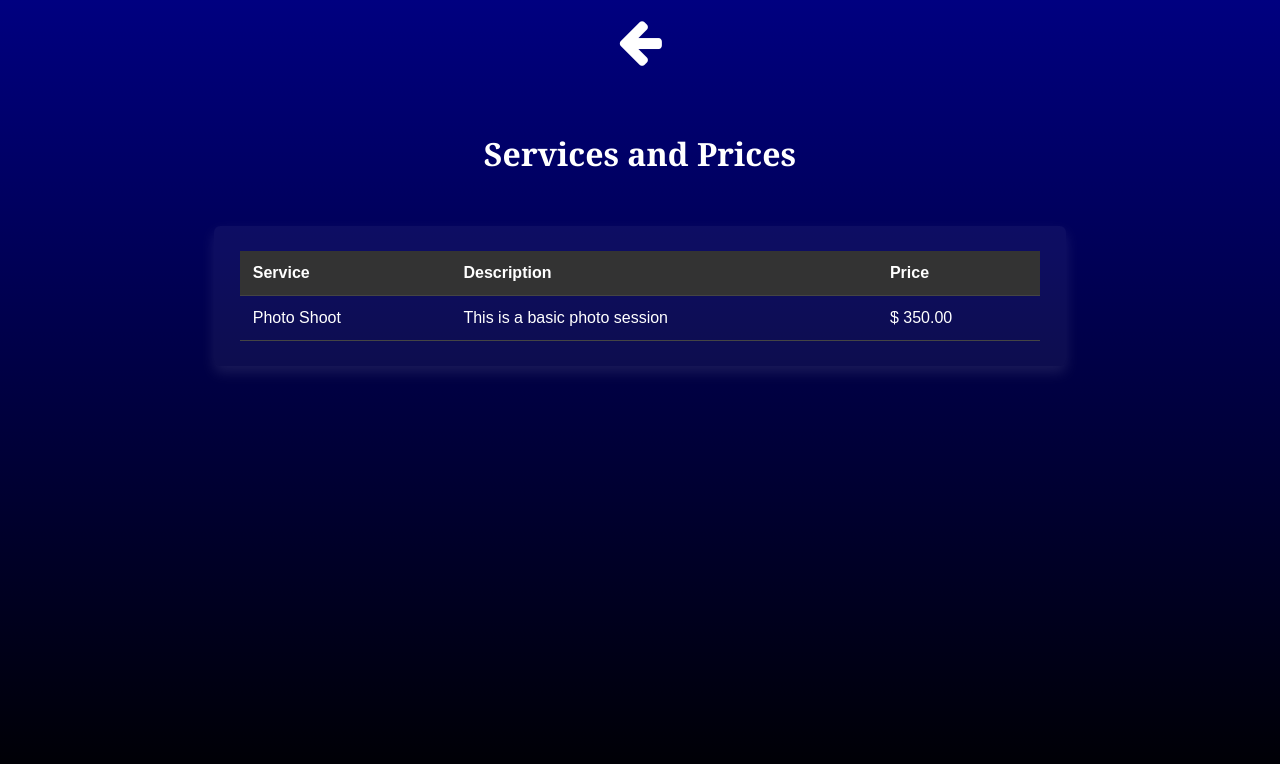
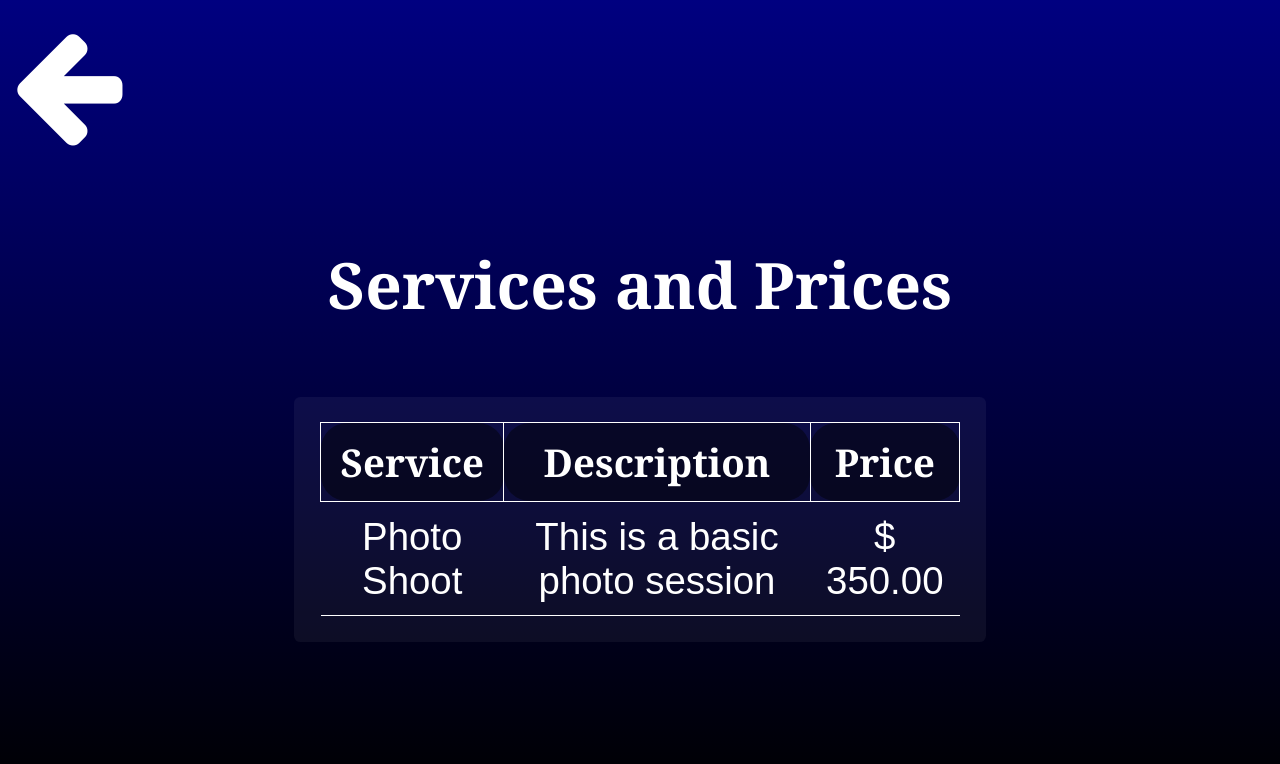
Before and after one commit to kingmawuko/PhotographyPortfolio, a Django app: page /Price/ in a window 1280 px wide. Shown: the top 764 px of the page. Run offline with Django 4.2, Linux system fonts and the light colour scheme; data comes from the database, SQL or seed files in the repository.

Commit message:
checkpoint

```diff
--- a/Base/templates/Base/Completed.html
+++ b/Base/templates/Base/Completed.html
@@ -80,7 +80,8 @@
 .Completed{width: 100%;}
 .Partial{width: 15%;}
 .Return{font-size: 8vw; cursor: pointer; color: white; margin: 2vw;}
- body {background-color: black;color: white;font-size: 5vw;margin: 0;padding: 0;}
+body {
+  background: linear-gradient(to bottom, navy, black);font-family: Arial, sans-serif;min-height: 100vh;margin: 0;padding: 0;}
 .container {display: flex;flex-direction: column;align-items: center;padding: 5vw;}
 .header {display: flex;justify-content: space-between;width: 100%; margin-bottom: 5vw;}
 .return-btn {color: wheat;font-size: 8vw;cursor: pointer;}
--- a/Base/templates/Base/Policy.html
+++ b/Base/templates/Base/Policy.html
@@ -17,9 +17,9 @@
       {% if Info %}
       {% for i in Info %}
 
-      <h1 style="color: white;font-size: 8vw;text-align: center;"> {{i.Title}}</h1>
+      <h1 style="color: white;font-size: 8vw;text-align: center; font-family: Georgia, 'Times New Roman', Times, serif;"> {{i.Title}}</h1>
 
-      <h2 style="color: white;font-size: 5vw;text-align: center; margin-bottom: 6vw;"> {{i.Description}}</h2>
+      <h2 style="color: white;font-size: 5vw;text-align: center; margin-bottom: 6vw; font-family: Georgia, 'Times New Roman', Times, serif;"> {{i.Description}}</h2>
 
 
       {% endfor %}
--- a/Base/templates/Base/Price.html
+++ b/Base/templates/Base/Price.html
@@ -62,8 +62,8 @@
     }
 
     .return-btn-container {
-        text-align: center;
-        font-size: 4vw;
+
+        font-size: 10vw;
         padding: 1vw;
     }
 
@@ -74,11 +74,11 @@
 
     .container {
         width: 90vw;
-        max-width: 800px;
+        max-width: 50vw;
         margin: 2vw auto;
         background-color: rgba(255, 255, 255, 0.05);
         border-radius: 0.5vw;
-        box-shadow: 0 0.5vw 1vw rgba(255, 255, 255, 0.1);
+
     }
 
     .table-container {
@@ -86,7 +86,7 @@
     }
 
 
-    h1{color: white;font-family: Georgia, 'Times New Roman', Times, serif;}
+    h1{color: white;font-family: Georgia, 'Times New Roman', Times, serif;font-size: 5vw;}
 
     table {
         width: 100%;
@@ -96,12 +96,19 @@
 
     th, td {
         padding: 1vw;
-        text-align: left;
-        border-bottom: 1px solid #444;
+        text-align: center;
+        border-bottom: 1px solid #ffffff;
+        font-size: 3vw;
+
     }
 
     th {
-        background-color: #333;
+        background-color: #00000072;
+        border: solid .1vw white;
+        border-radius: 2vw;
+        text-align: center;
+        font-size: 3vw;
+        font-family: Georgia, 'Times New Roman', Times, serif;
     }
 
     .additional-features {
--- a/Base/templates/Base/Welcome.html
+++ b/Base/templates/Base/Welcome.html
@@ -4,7 +4,7 @@
     <meta charset="UTF-8">
     <meta http-equiv="X-UA-Compatible" content="IE=edge">
     <meta name="viewport" content="width=device-width, initial-scale=1.0">
-    <title>Photography Portfolio</title>
+    <title>Photography Booking</title>
 
 </head>
 <body>
@@ -20,7 +20,7 @@
     </nav>
 
     <header class="header">
-        <h1>Photography Portfolio</h1>
+        <h1>Photography Booking</h1>
     </header>
 
     <main class="main-content">
```
Also changed, not shown: Base/templates/Base/Appointment.html (+4 -6 lines), Base/templates/Base/Contact.html (+8 -6 lines), Base/templates/Base/Invoice.html (+4 -3 lines).
